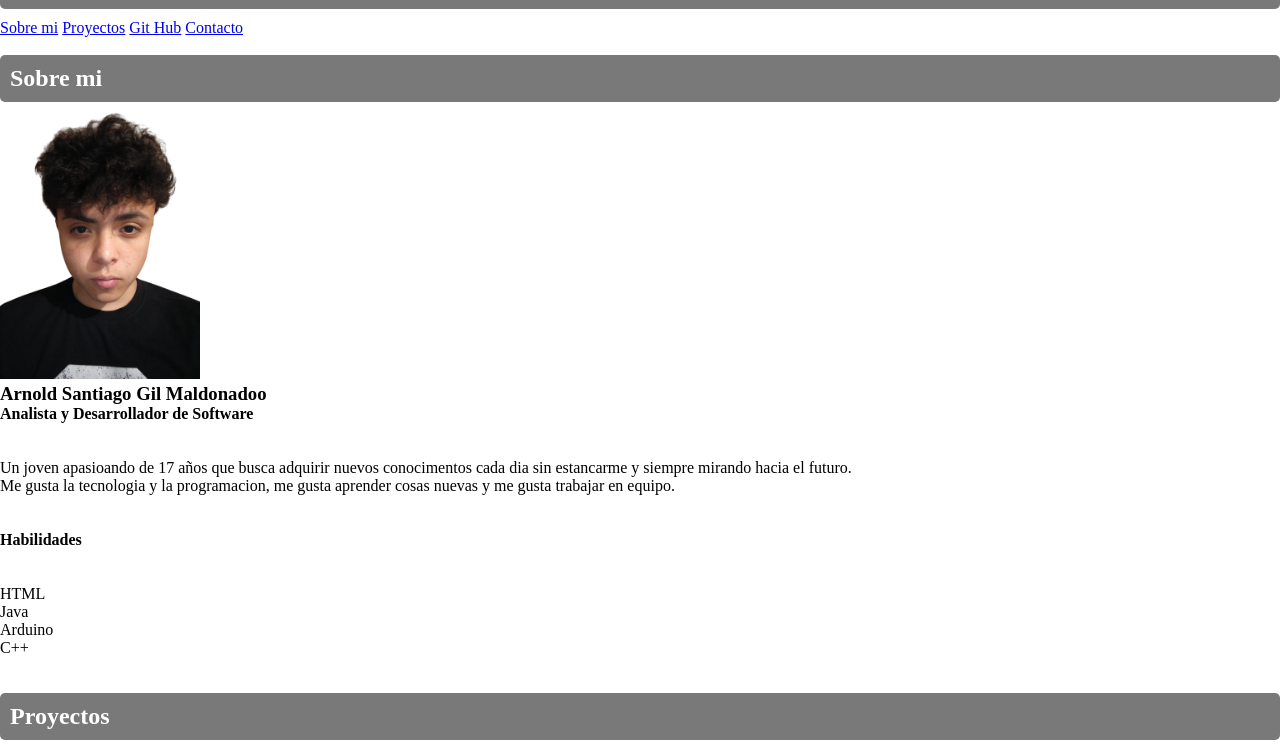
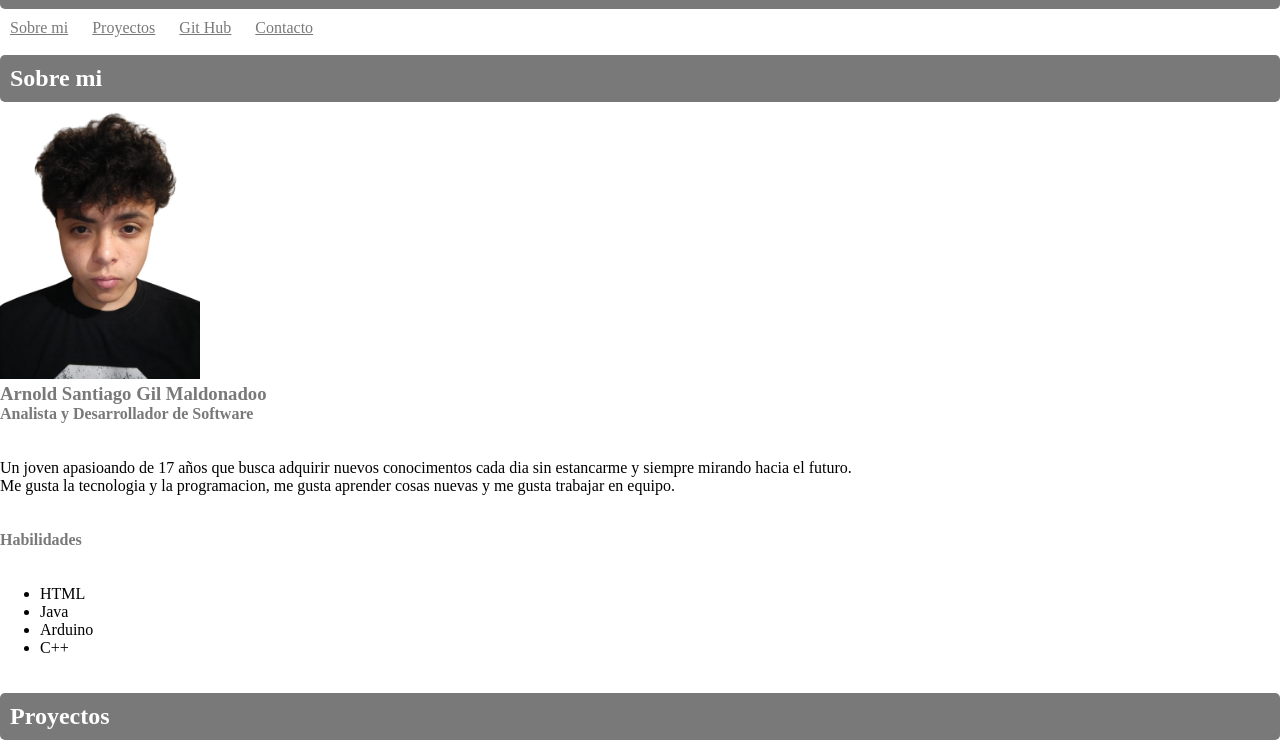
Before and after one commit to Arnold89x/Portafolio, a plain HTML site: page index.html in a window 1280 px wide. Shown: the part 48-800 px from the top of the page. Drawn offline with Linux system fonts and the light colour scheme.

Commit message:
Arreglo de pixeles y cambio de color a links con algunos titulos h*

```diff
--- a/style.css
+++ b/style.css
@@ -15,3 +15,21 @@ img{
   border-radius: 5px;
   margin-bottom: 10px;
 }
+
+a{
+  color: rgb(121, 121, 121);
+  padding: 10px;
+}
+
+h3{
+  color: rgb(121, 121, 121);
+}
+
+h4{
+  color: rgb(121, 121, 121);
+}
+
+ol, ul {
+  margin-left: 20px;
+  padding-left: 20px;
+}
```
